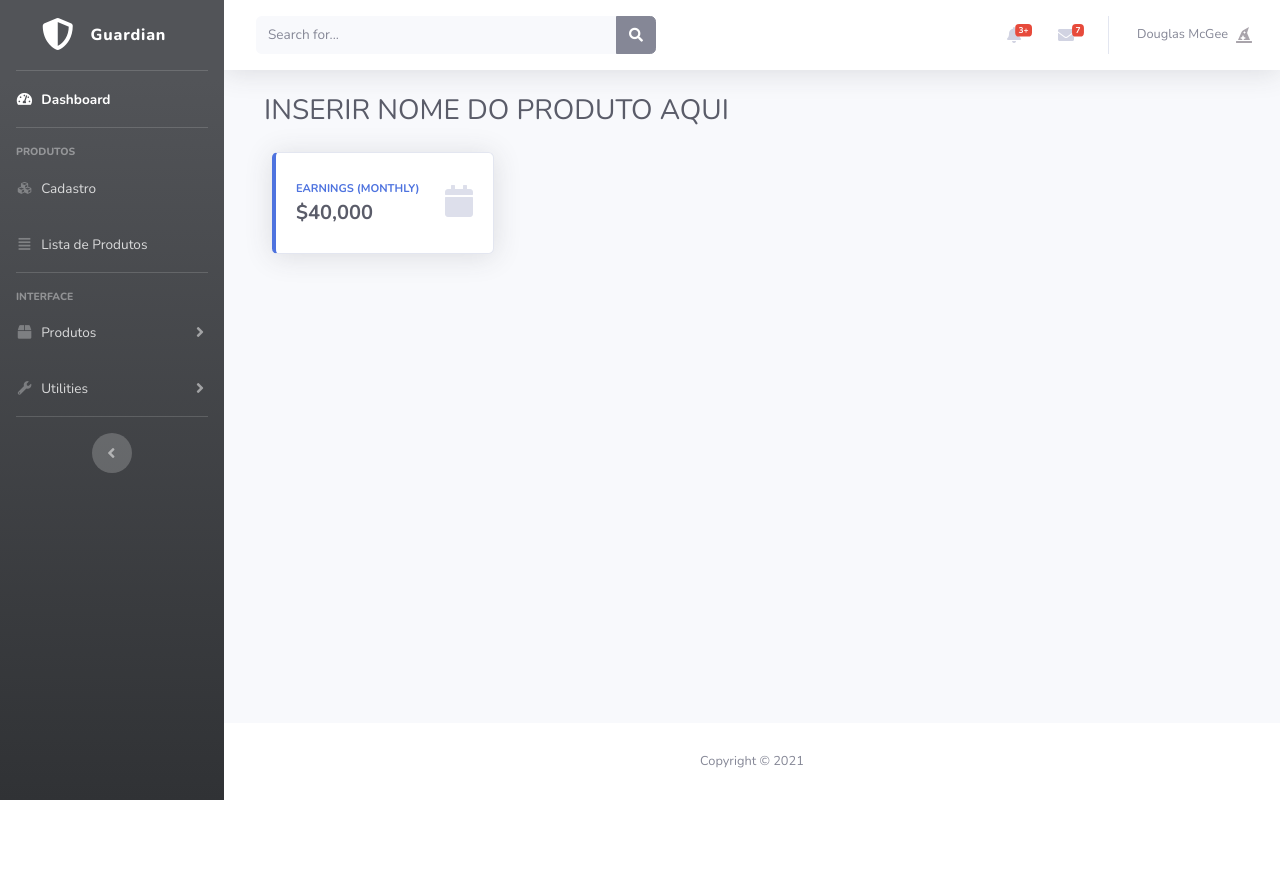
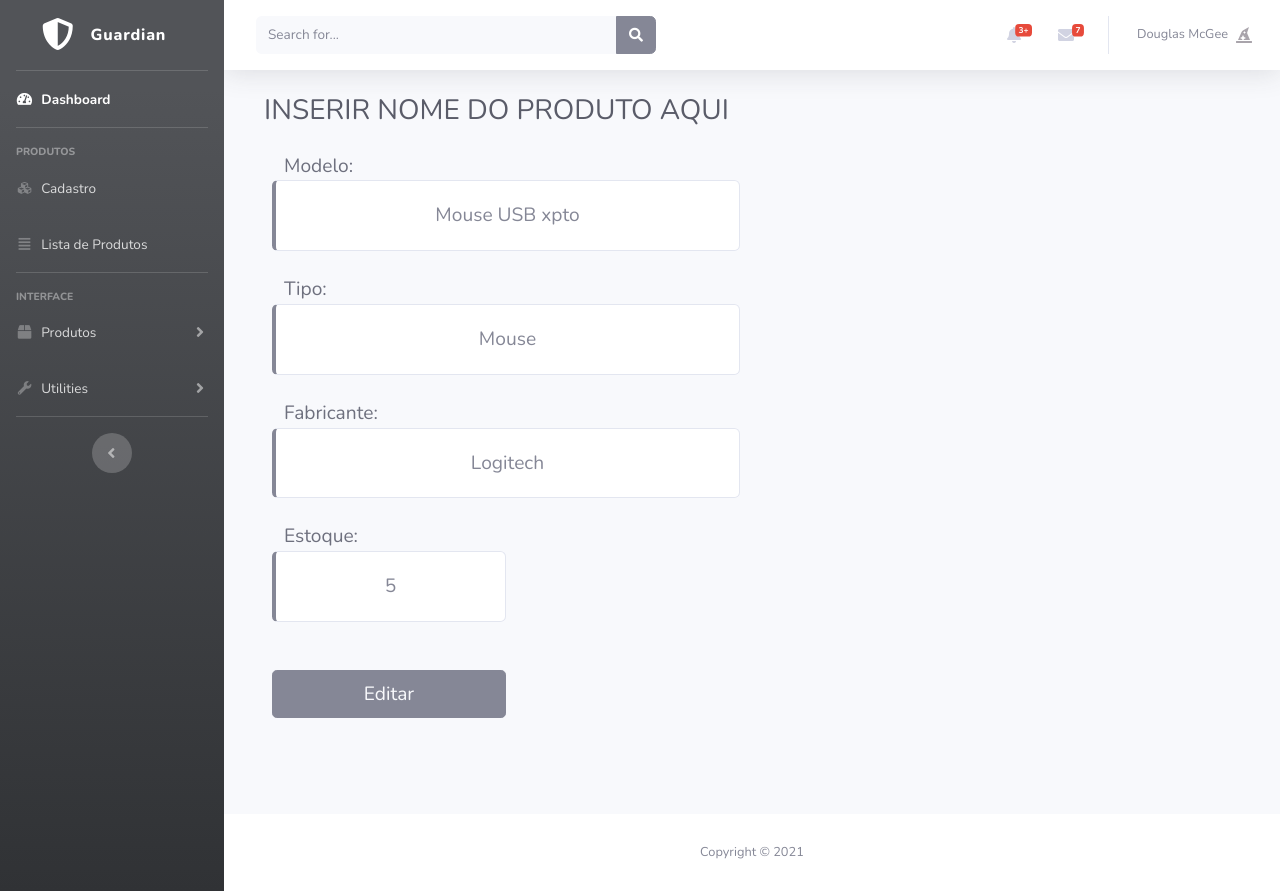
Before and after one commit to Rafaelcerq28/Guardian, a Django app: page /exibeproduto in a window 1280 px wide. Before the commit the page ends 800 px from the top, so only its background shows below. Run offline with Django 3.2, Linux system fonts and the light colour scheme; some libraries are stand-ins or nearby versions.

Commit message:
pag exibicao

```diff
--- a/guardian/website/templates/website/exibeproduto.html
+++ b/guardian/website/templates/website/exibeproduto.html
@@ -2,24 +2,45 @@
 {% block title %} INSERIR NOME DO PRODUTO AQUI {% endblock %}
 {% block cabeca %} INSERIR NOME DO PRODUTO AQUI {% endblock %}
 {% block content %}
-<div class="">
+<div class="container-fluid col-lg-12">
 
-    <!-- Earnings (Monthly) Card Example -->
-    <div class="col-xl-3 col-md-6 mb-6">
-        <div class="card border-left-primary shadow h-100 py-2">
-            <div class="card-body">
-                <div class="row no-gutters align-items-center">
-                    <div class="col mr-2">
-                        <div class="text-xs font-weight-bold text-primary text-uppercase mb-1">
-                            Earnings (Monthly)</div>
-                        <div class="h5 mb-0 font-weight-bold text-gray-800">$40,000</div>
-                    </div>
-                    <div class="col-auto">
-                        <i class="fas fa-calendar fa-2x text-gray-300"></i>
-                    </div>
-                </div>
-            </div>
+    <div>
+        <span class="text-lg text-gray-700">Modelo:</span>
+        <div class="row col-md-6 card-body card border-left-secondary">
+            <span class="text-gray-600 text-lg" style="text-align: center;">Mouse USB xpto</span>
         </div>
     </div>
+    <br>
+    <div>
+        <span class="text-lg text-gray-700">Tipo:</span>
+        <div class="row col-md-6 card-body card border-left-secondary">
+            <span class="text-gray-600 text-lg" style="text-align: center;">Mouse</span>
+        </div>
+    </div>
+    <br>
+    <div>
+        <span class="text-lg text-gray-700">Fabricante:</span>
+        <div class="row col-md-6 card-body card border-left-secondary">
+            <span class="text-gray-600 text-lg" style="text-align: center;">Logitech</span>
+        </div>
+    </div>
+    <br>
+    <div>
+        <span class="text-lg text-gray-700">Estoque:</span>
+        <div class="row col-md-3 card-body card border-left-secondary">
+            <span class="text-gray-600 text-lg" style="text-align: center;">5</span>
+        </div>
+    </div>
+    <br>
+    <br>
+    <div>
+        <div class="row col-md-3 btn btn-secondary btn-lg">
+            <a class="text-gray-100 text-lg" style="text-align: center;">Editar</a>
+        </div>
+    </div>
+    <br>
+    <br>
+    <br>
+    <br>
 </div>
 {% endblock %}
```
